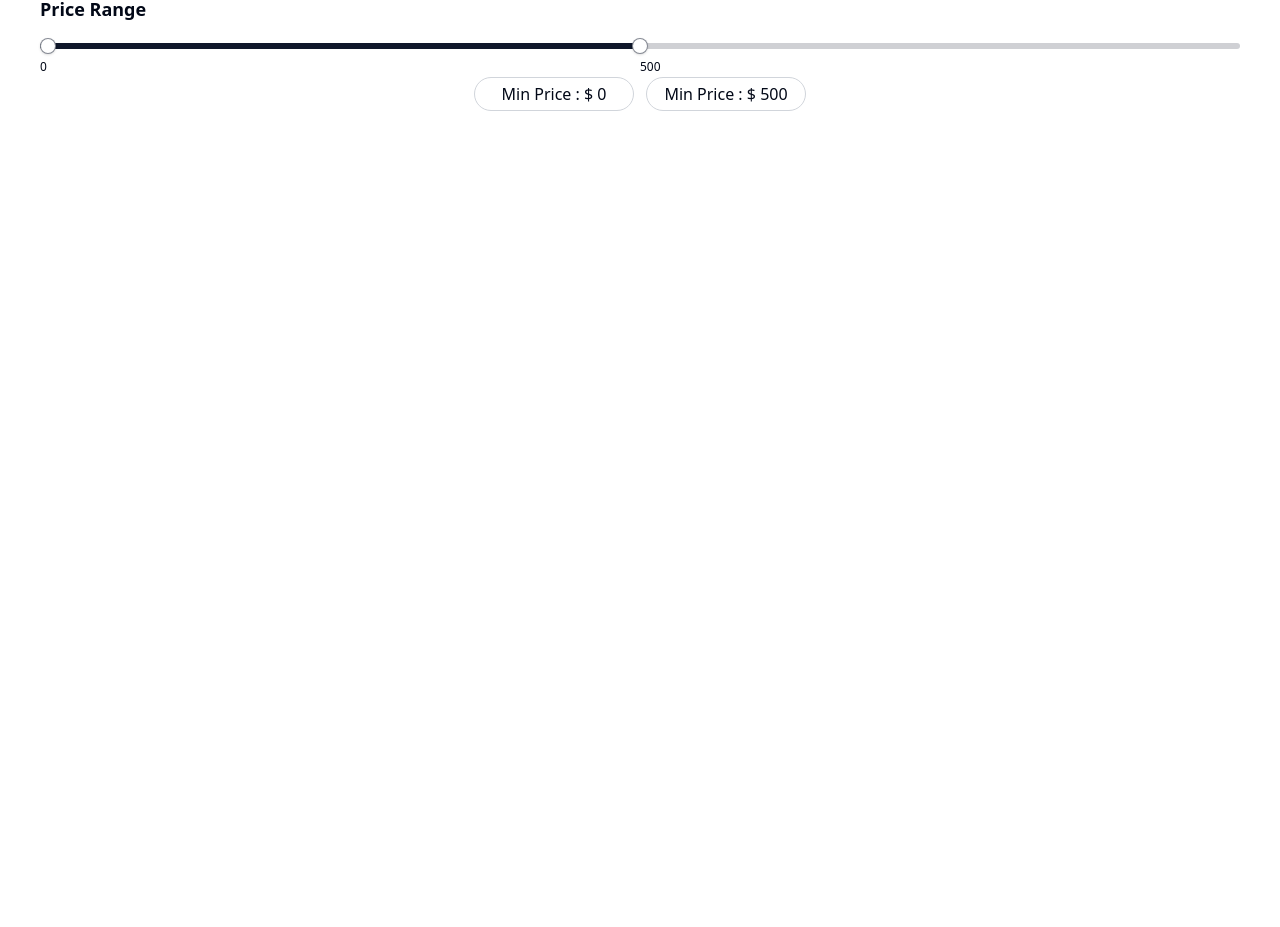
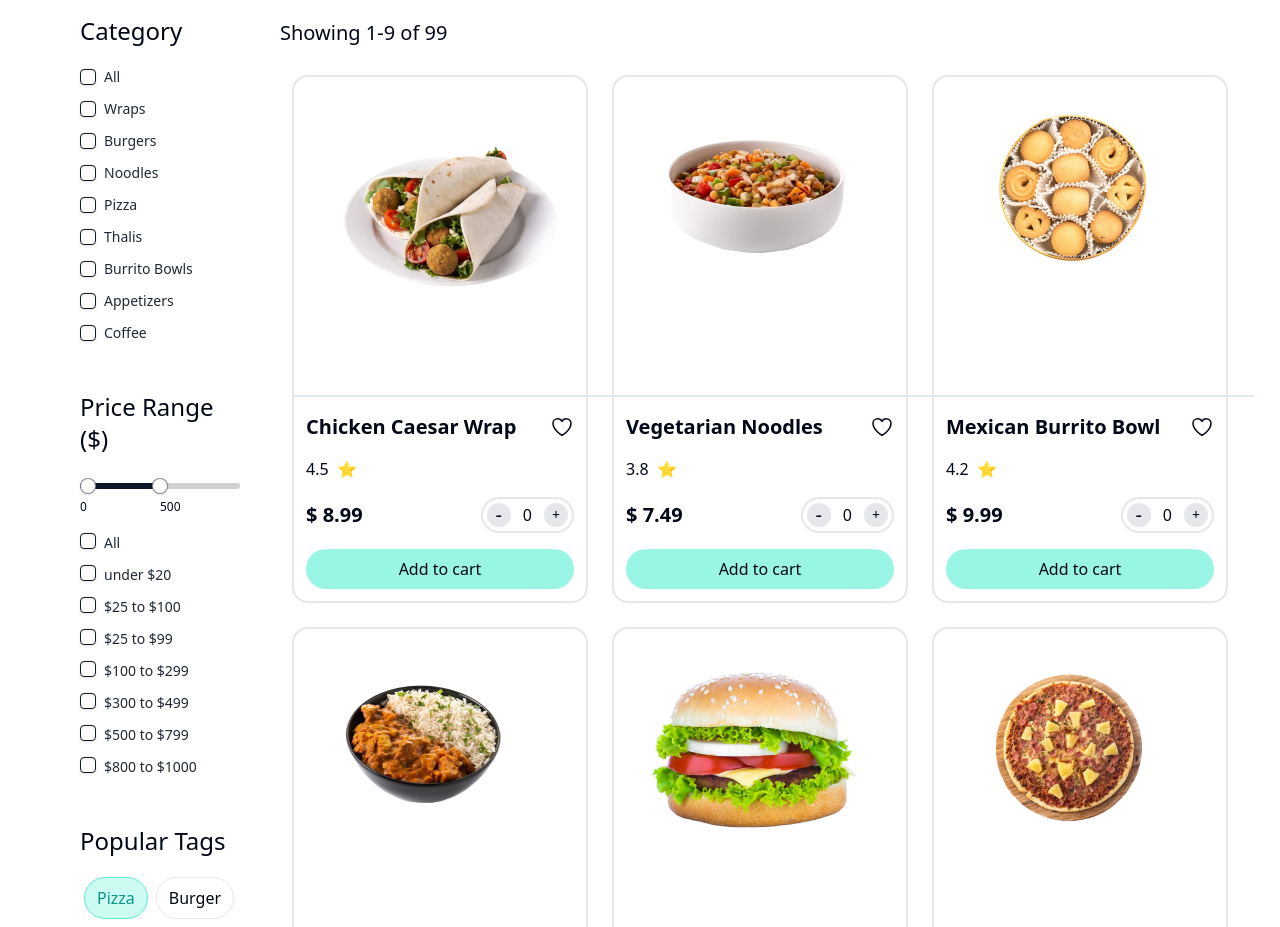
Before and after one commit to SrinivasBallari/cafe-app, a React (Vite) app in the folder frontend/: page /menu in a window 1280 px wide. Shown: the part 137-1064 px from the top of the page. Before the commit the page ends 800 px from the top, so only its background shows below. Built offline with nearby package versions, Linux system fonts and the light colour scheme.

Commit message:
arranged menu page with components

```diff
--- a/frontend/src/components/Menu/CategoryFilter.jsx
+++ b/frontend/src/components/Menu/CategoryFilter.jsx
@@ -3,10 +3,10 @@ import { Checkbox } from "@/components/ui/checkbox"
 
 const CategoryFilter = () => {
     return (
-        <div className="flex flex-col gap-3 px-10 py-10">
-            <p className="font-semibold text-lg">CATEGORY</p>
-            {categoryList.map((category) => (
-                <div className="flex items-center space-x-2">
+        <div className="flex flex-col gap-3 px-10 py-5">
+            <p className="text-2xl mb-2">Category</p>
+            {categoryList.map((category,index) => (
+                <div className="flex items-center space-x-2" key={index}>
                     <Checkbox id={category} />
                     <label
                         className="text-sm text-gray-800"
--- /dev/null
+++ b/frontend/src/components/Menu/MenuGrid.jsx
@@ -0,0 +1,21 @@
+import MenuItemCard from "./MenuItemCard";
+import menuData from "@/temp/MenuData";
+
+const MenuGrid = () => {
+    return (
+        <div className="flex flex-col space-y-4">
+            <div className="pt-6">
+                <p className="text-xl font-normal">Showing 1-9 of 99</p>
+            </div>
+            <div className='grid grid-cols-3'>
+                {menuData.map((obj) => (
+                    <MenuItemCard name={obj.name} image={obj.image} rating={obj.rating} price={obj.price} />
+                ))}
+            </div>
+
+        </div>
+
+    )
+}
+
+export default MenuGrid;
--- a/frontend/src/components/Menu/MenuItemCard.jsx
+++ b/frontend/src/components/Menu/MenuItemCard.jsx
@@ -6,9 +6,9 @@ const MenuItemCard = (props) => {
     const [count, setCount] = useState(0);
 
     return (
-        <div className="flex flex-col gap-4 border-2 border-gray-200 hover:border-teal-200 hover:shadow-2xl rounded-2xl my-3 mx-3">
-            <div className="diplay-block m-auto py-3">
-                <img src={props.image} alt="loading" />
+        <div className="flex flex-col gap-4 border-2 border-gray-200 hover:border-teal-400 hover:shadow-2xl rounded-2xl my-3 mx-3">
+            <div className="diplay-block m-auto py-3 w-80 h-80 border-b-2">
+                <img src={props.image} alt="loading"/>
             </div>
             <div className="flex justify-between px-3 font-semibold text-xl">
                 <p>{props.name}</p>
@@ -30,7 +30,7 @@ const MenuItemCard = (props) => {
                     <button className="bg-gray-200 rounded-full h-6 w-6 text-sm inline-flex items-center justify-center"> + </button>
                 </div>
             </div>
-            <button className="bg-teal-200 rounded-full inline-flex justify-center items-center py-2 mb-3 mx-3">
+            <button className="bg-teal-200 rounded-full inline-flex justify-center items-center py-2 mb-3 mx-3 hover:bg-teal-300">
                 Add to cart
             </button>
         </div>
--- /dev/null
+++ b/frontend/src/components/Menu/PopularTags.jsx
@@ -0,0 +1,31 @@
+import { useState } from "react";
+
+
+const PopularTags = () => {
+
+    const [selectedIndices, setSelectedIndices] = useState([0]);
+
+    const tagsList = [
+        "Pizza", "Burger", "Cake", "Desserts", "Coffee & Tea", "Juices", "Italian Food", "Beverages", "Noodles", "Momos", "Sandwich"
+    ]
+
+    const handleClick = (index) => {
+        setSelectedIndices([...selectedIndices, index]);
+    };
+
+    return (
+        <div className="py-5 px-10">
+            <p className="text-2xl mb-4">Popular Tags</p>
+            {tagsList.map((tag, index) => (
+                <button
+                    className={`inline-flex justify-center items-center px-3 py-2 rounded-full border border-gray-200 hover:text-teal-600 hover:bg-teal-100 hover:border-teal-300 mx-1 my-1 ${selectedIndices.includes(index) ? 'bg-teal-100 text-teal-600 border-teal-300' : 'bg-none'}`}
+                    key={index}
+                    onClick={() => handleClick(index)}>
+                    {tag}
+                </button>
+            ))}
+        </div>
+    )
+}
+
+export default PopularTags;
--- a/frontend/src/components/Menu/PriceFilter.jsx
+++ b/frontend/src/components/Menu/PriceFilter.jsx
@@ -1,21 +1,19 @@
 import { Slider } from "@/components/ui/slider"
 import { useState } from "react";
+import { Checkbox } from "@/components/ui/checkbox"
+import priceList from "@/temp/prices";
 
 const PriceFilter = () => {
 
-    const [minPrice, setMinPrice] = useState(0);
-    const [maxPrice, setMaxPrice] = useState(500);
     const [range, setRange] = useState([0, 500]);
 
     const handleRangeChange = (value) => {
         setRange(value);
-        setMinPrice(range[0]);
-        setMaxPrice(range[1]);
     };
 
     return (
-        <div className="flex flex-col py-10 px-10 gap-5">
-            <p className="font-semibold text-lg">Price Range</p>
+        <div className="flex flex-col py-5 px-10 gap-5">
+            <p className="text-2xl mb-2">Price Range ($)</p>
             <Slider
                 defaultValue={[0, 500]}
                 max={1000}
@@ -24,10 +22,18 @@ const PriceFilter = () => {
                 value={range}
                 onValueChange={handleRangeChange}
             />
-            <div className="flex flex-col sm:flex-row gap-3 justify-center items-center py-2">
-                <label type="number" className="w-40 inline-flex justify-center items-center px-2 py-1 rounded-full border border-gray-300">Min Price : $ {minPrice}</label>
-                <label type="number" className="w-40 inline-flex justify-center items-center px-2 py-1 rounded-full border border-gray-300">Min Price : $ {maxPrice}</label>
-            </div>
+            <div className="flex flex-col gap-3 mt-6">
+            {priceList.map((price,index) => (
+                <div className="flex space-x-2" key={index}>
+                    <Checkbox id={price} key={index}/>
+                    <label
+                        className="text-sm text-gray-800"
+                    >
+                        {price}
+                    </label>
+                </div>
+            ))}
+        </div>
         </div>
     )
 }
--- a/frontend/src/pages/Menu.jsx
+++ b/frontend/src/pages/Menu.jsx
@@ -2,16 +2,25 @@ import menuData from '@/temp/MenuData';
 import MenuItemCard from '../components/Menu/MenuItemCard'
 import CategoryFilter from '@/components/Menu/CategoryFilter';
 import PriceFilter from '@/components/Menu/PriceFilter';
-// import PriceFilter
+import PopularTags from '@/components/Menu/PopularTags';
+import MenuGrid from '@/components/Menu/MenuGrid';
+
 const Menu = () => {
     return (
-        <div>
-            {/* {menuData.map((obj) => (
-                <MenuItemCard name={obj.name} image={obj.image} rating={obj.rating} price={obj.price} />
-            ))} */}
-            {/* <CategoryFilter/> */}
+        <div className='grid grid-cols-5 content-center px-10 py-10 just'>
 
-            <PriceFilter/>
+            <div className='col-span-1 xl:col-span-1 xl:flex xl:flex-col  xl:space-y-2'>
+                <CategoryFilter />
+
+                <PriceFilter />
+
+                <PopularTags />
+            </div>
+
+            <div className='col-span-4'>
+                <MenuGrid/>
+            </div>
+
         </div>
     )
 }
--- /dev/null
+++ b/frontend/src/temp/prices.js
@@ -0,0 +1,4 @@
+
+const priceList = ['All','under $20','$25 to $100','$25 to $99','$100 to $299','$300 to $499','$500 to $799','$800 to $1000']
+
+export default priceList;
```
